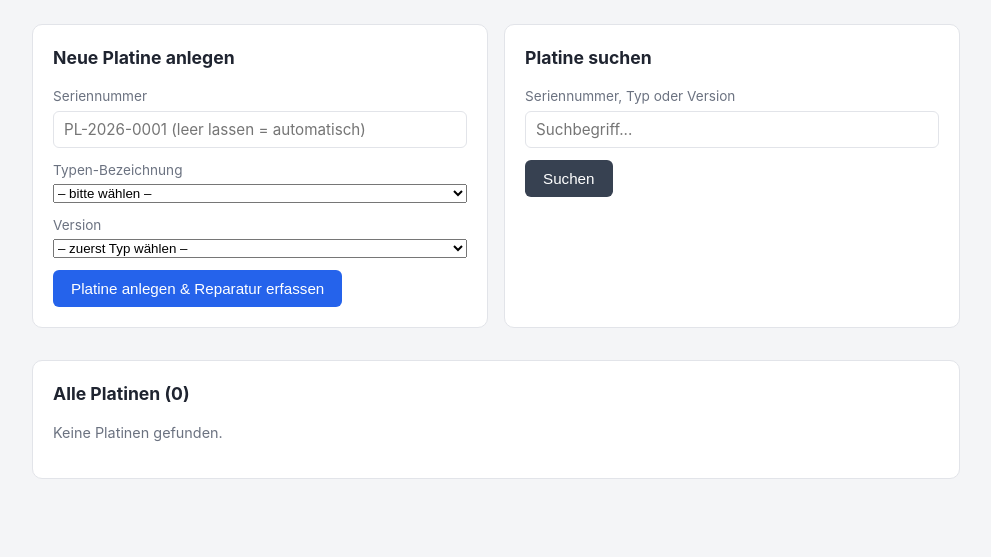
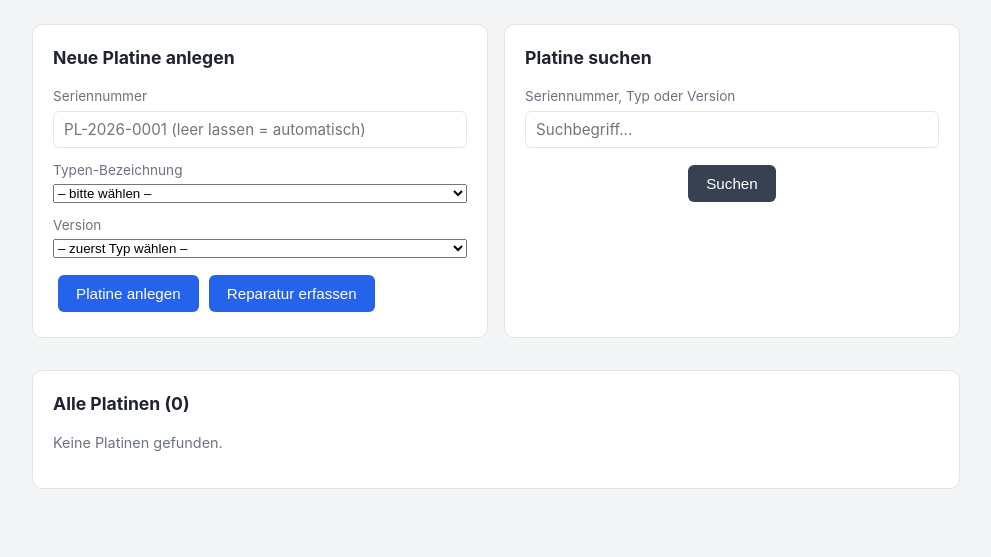
Before and after one commit to MrtnPpprgr/duck-tape, a Flask app: page / in a window 1280 px wide. Shown: the part 63-620 px from the top of the page, without its empty margins (144-1135 px from the left). Run offline with Flask 3, Linux system fonts and the light colour scheme; the visitor is signed in with stand-in values (Sample User, id 1); data comes from the database, SQL or seed files in the repository; data that the repository does not hold is empty.

Commit message:
New Buttons for Create
Added 2 buttons one only adds the Repair the other also opens the Repair Site

```diff
--- a/app.py
+++ b/app.py
@@ -465,8 +465,9 @@ def create_board():
     )
     db.commit()
     flash(f"Platine '{serial_number}' wurde angelegt.", "erfolg")
-    # Jump straight to the repair page of the newly created board
-    return redirect(url_for("board_detail", board_id=cur.lastrowid))
+    if request.form.get("AddButton") == "create_and_add":
+        return redirect(url_for("board_detail", board_id=cur.lastrowid))
+    return redirect(url_for("index"))
 
 
 @app.route("/types/<int:type_id>/versions")
--- a/static/style.css
+++ b/static/style.css
@@ -110,11 +110,12 @@ input:focus, textarea:focus {
 }
 
 .btn {
-    align-self: flex-start;
+    align-self: center;
     background: var(--primary);
     color: #fff;
     border: none;
     padding: 10px 18px;
+    margin: 5px 5px;
     border-radius: 6px;
     font-size: 0.95rem;
     cursor: pointer;
--- a/templates/index.html
+++ b/templates/index.html
@@ -30,7 +30,10 @@
             </label>
             <input type="text" name="new_version" id="new_version" placeholder="Name der neuen Version" style="display:none;">
 
-            <button type="submit" class="btn">Platine anlegen &amp; Reparatur erfassen</button>
+            <div style="display: flex;">
+            <button type="submit" name="AddButton" value="create" class="btn">Platine anlegen</button>
+            <button type="submit" name="AddButton" value="create_and_add" class="btn"> Reparatur erfassen</button>
+            </div>
         </form>
     </section>
     {% endif %}
```
